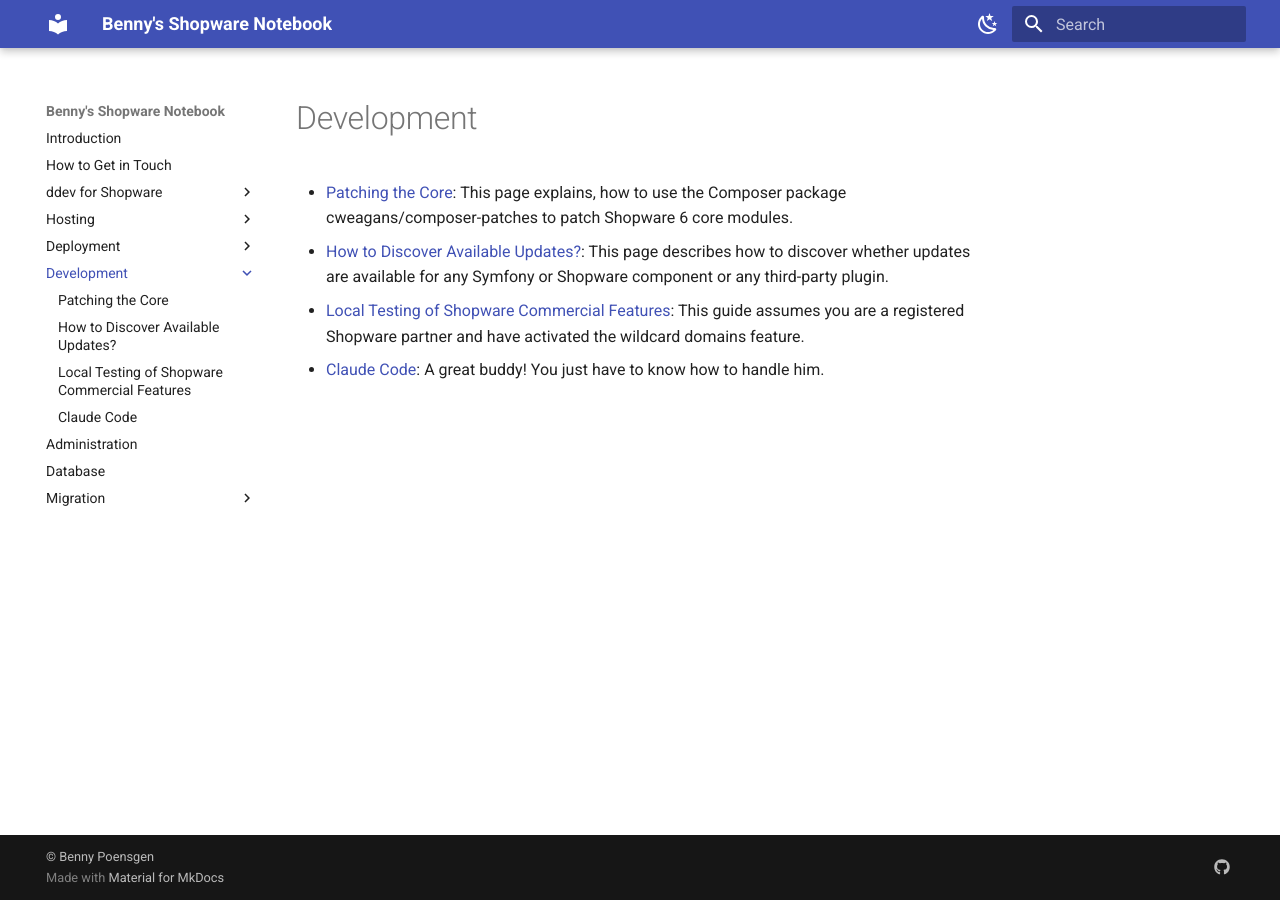
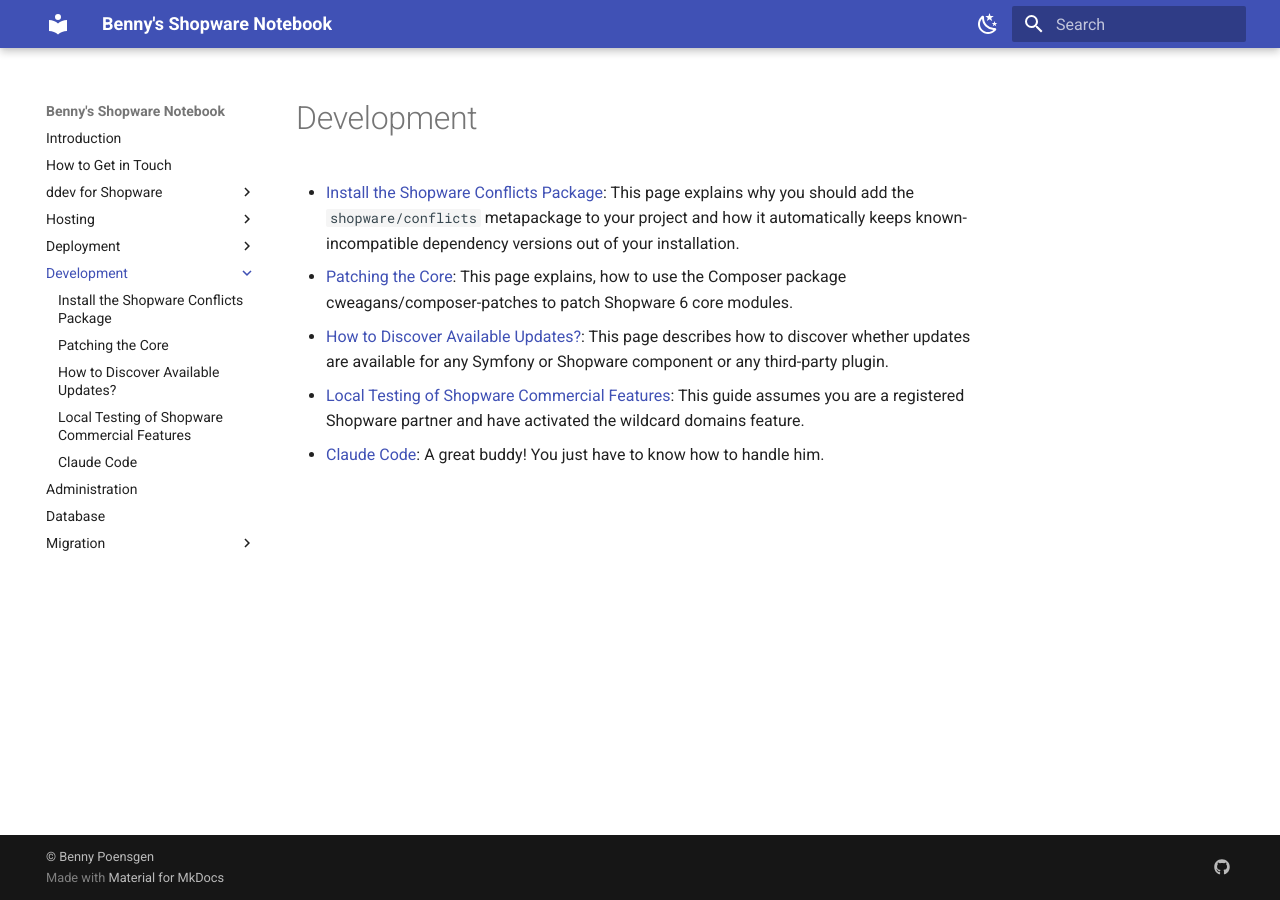
Before and after one commit to vanWittlaer/notebook, an MkDocs documentation site: the page built from docs/development/index.md, in a window 1280 px wide. Built offline with MkDocs 1.6.1 and Material for MkDocs 9.7.7, drawn with Linux system fonts in a browser that asks for light colours.

Commit message:
Add install shopware/conflicts

```diff
--- a/docs/development/index.md
+++ b/docs/development/index.md
@@ -1,5 +1,6 @@
 # Development
 
+- [Install the Shopware Conflicts Package](install-shopware-conflicts.md): This page explains why you should add the `shopware/conflicts` metapackage to your project and how it automatically keeps known-incompatible dependency versions out of your installation.
 - [Patching the Core](patching-the-core.md): This page explains, how to use the Composer package cweagans/composer-patches to patch Shopware 6 core modules.
 - [How to Discover Available Updates?](how-to-discover-available-updates.md): This page describes how to discover whether updates are available for any Symfony or Shopware component or any third-party plugin.
 - [Local Testing of Shopware Commercial Features](local-testing-of-shopware-commercial-features.md): This guide assumes you are a registered Shopware partner and have activated the wildcard domains feature.
--- a/mkdocs.yml
+++ b/mkdocs.yml
@@ -133,6 +133,7 @@ nav:
       - PHP Cache Related Issues: deployment/php-cache-related-issues.md
   - Development:
       - development/index.md
+      - Install the Shopware Conflicts Package: development/install-shopware-conflicts.md
       - Patching the Core: development/patching-the-core.md
       - How to Discover Available Updates?: development/how-to-discover-available-updates.md
       - Local Testing of Shopware Commercial Features: development/local-testing-of-shopware-commercial-features.md
```
Also changed, not shown: docs/development/install-shopware-conflicts.md (added, +24 -0 lines).
